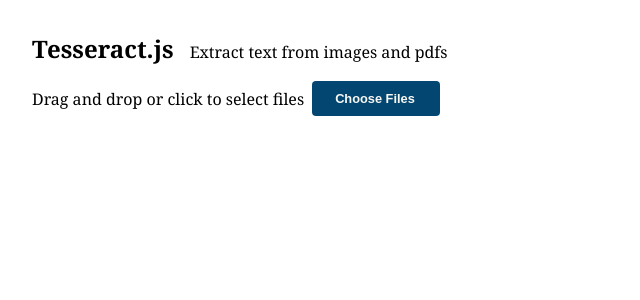
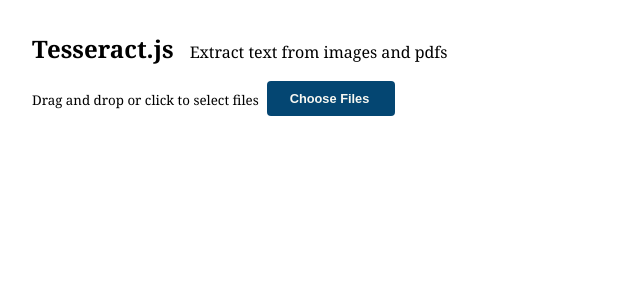
Before and after one commit to tkroo/tesseract.js-sveltekit, a SvelteKit app: page / in a window 1280 px wide. Shown: the top 300 px of the page, without its empty margins (0-640 px from the left). Built offline with nearby package versions, Linux system fonts and the light colour scheme.

Commit message:
checkbox for highlight toggle

```diff
--- a/src/components/ResultBlock.svelte
+++ b/src/components/ResultBlock.svelte
@@ -9,12 +9,20 @@
   <div class="woo">
     <!-- <textarea rows="8" aria-label="text from image">{file.text}</textarea> -->
     <slot name="confidence" />
-    <button
+    <label for="confidence"
+      ><small>confidence highlighting</small>
+      <input
+        type="checkbox"
+        id="confidence"
+        bind:checked={confidenceHighlighting}
+      />
+    </label>
+    <!-- <button
       class="btn btn-clear"
       on:click={() => {
         confidenceHighlighting = !confidenceHighlighting;
       }}>confidence highlighting</button
-    >
+    > -->
     <div class:confidence={confidenceHighlighting} class="hocr" tabindex="0">
       {@html file.hocr}
     </div>
--- a/src/routes/+page.svelte
+++ b/src/routes/+page.svelte
@@ -78,7 +78,9 @@
     <span>Extract text from images and pdfs</span>
   </div>
   <div class="interact">
-    <label for="fileinput">Drag and drop or click to select files</label>
+    <label for="fileinput"
+      ><small>Drag and drop or click to select files</small></label
+    >
     <input
       id="fileinput"
       class="btn fileinput"
```
